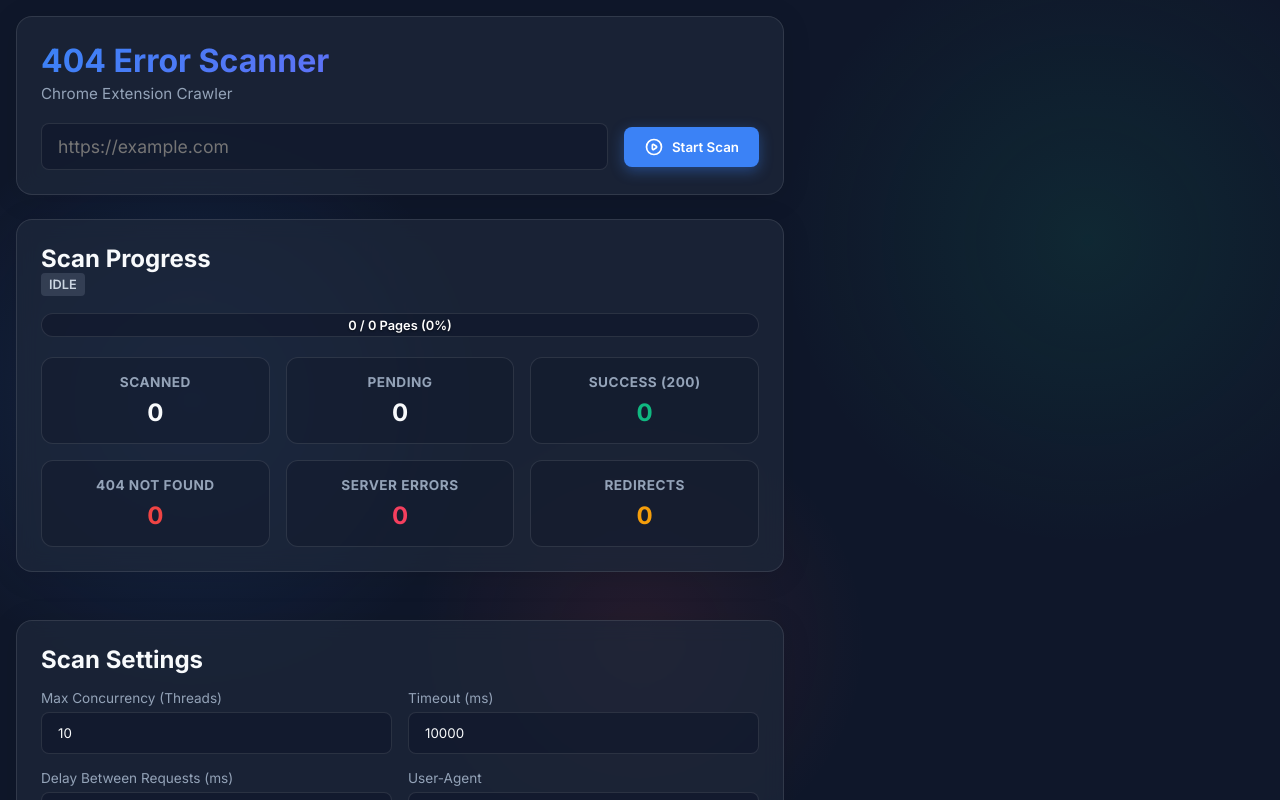
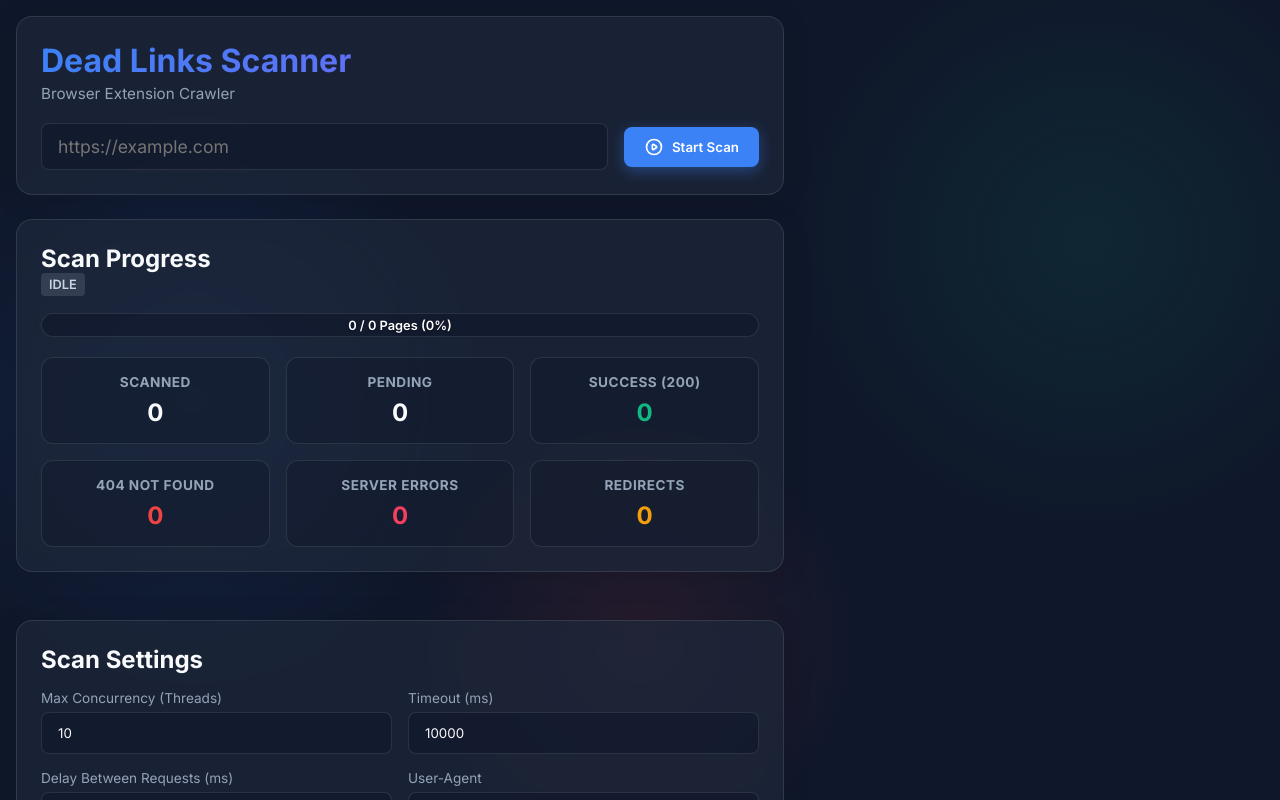
Before and after one commit to onder007/web-scanner-security-suite, a React (Vite) app: page / in a window 1280 px wide. Shown: the top 800 px of the page. Built offline with nearby package versions, Linux system fonts and the light colour scheme; no server answers.

Commit message:
Rename extension to Dead Links Scanner

```diff
--- a/index.html
+++ b/index.html
@@ -3,7 +3,7 @@
   <head>
     <meta charset="UTF-8" />
     <meta name="viewport" content="width=device-width, initial-scale=1.0" />
-    <title>404 Error Scanner Extension</title>
+    <title>Dead Links Scanner Extension</title>
     <link href="https://fonts.googleapis.com/css2?family=Inter:wght@300;400;500;600;700&display=swap" rel="stylesheet">
     <style>
       body {
--- a/src/App.jsx
+++ b/src/App.jsx
@@ -92,8 +92,8 @@ function App() {
     <div className="app-container" style={{ padding: '16px' }}>
       <header className="glass-panel animate-slide-up header-panel">
         <div className="header-content">
-          <h1>404 Error Scanner</h1>
-          <p className="subtitle">Chrome Extension Crawler</p>
+          <h1>Dead Links Scanner</h1>
+          <p className="subtitle">Browser Extension Crawler</p>
         </div>
 
         <div className="control-bar">
```
Also changed, not shown: manifest.json.
